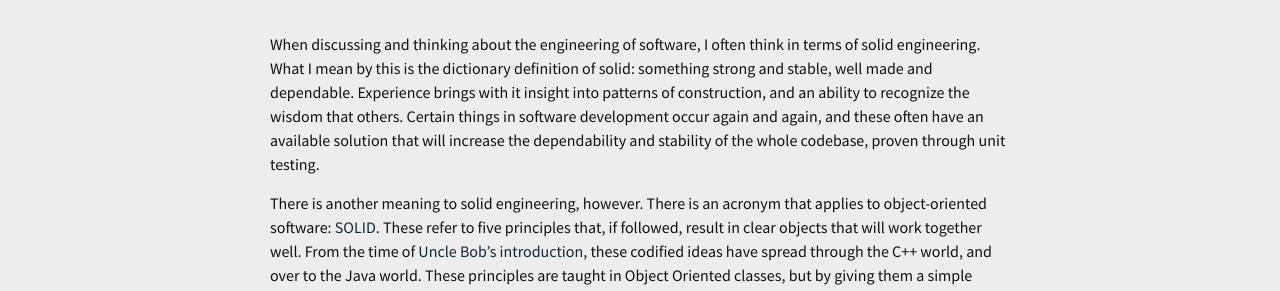
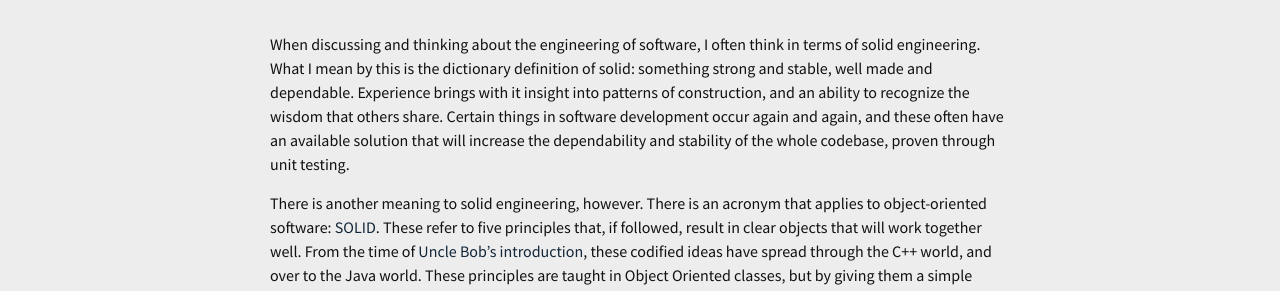
Before and after one commit to donmowry/donmowry.github.io, a Jekyll site: the page built from _posts/2015-03-24-solid-engineering.md, in a window 1280 px wide and 987 px high. Shown: the part 226-517 px from the top of the window. Built offline with Jekyll 4.4.1, drawn with Linux system fonts in a browser that asks for light colours; some web fonts are replaced.

Commit message:
missed a word

```diff
--- a/CNAME
+++ b/CNAME
@@ -1 +1 @@
-donmowry.com
+www.donmowry.com
--- a/_posts/2015-03-24-solid-engineering.md
+++ b/_posts/2015-03-24-solid-engineering.md
@@ -5,7 +5,7 @@ date:   2015-03-24 07:24:13
 categories: programming solid
 ---
 
-When discussing and thinking about the engineering of software, I often think in terms of solid engineering.  What I mean by this is the dictionary definition of solid: something strong and stable, well made and dependable.  Experience brings with it insight into patterns of construction, and an ability to recognize the wisdom that others. Certain things in software development occur again and again, and these often have an available solution that will increase the dependability and stability of the whole codebase, proven through unit testing.
+When discussing and thinking about the engineering of software, I often think in terms of solid engineering.  What I mean by this is the dictionary definition of solid: something strong and stable, well made and dependable.  Experience brings with it insight into patterns of construction, and an ability to recognize the wisdom that others share. Certain things in software development occur again and again, and these often have an available solution that will increase the dependability and stability of the whole codebase, proven through unit testing.
 
 There is another meaning to solid engineering, however.  There is an acronym that applies to object-oriented software: <a href="http://en.wikipedia.org/wiki/SOLID_(object-oriented_design)">SOLID</a>.  These refer to five principles that, if followed, result in clear objects that will work together well.  From the time of [Uncle Bob's introduction](http://butunclebob.com/ArticleS.UncleBob.PrinciplesOfOod), these codified ideas have spread through the C++ world, and over to the Java world.  These principles are taught in Object Oriented classes, but by giving them a simple acronym, they are easily organized and discussed.
 
```
